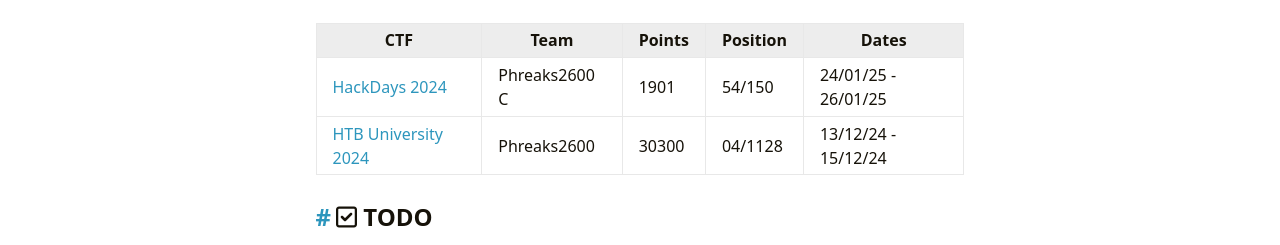
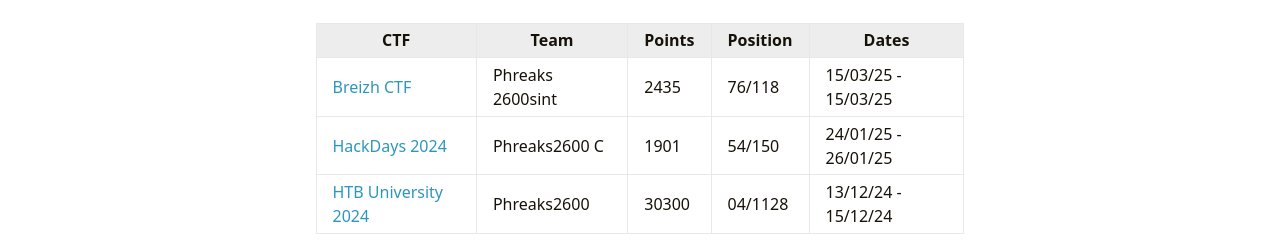
Before and after one commit to Paiinxz/paiinxz.github.io, a plain HTML site: page about/index.html in a window 1280 px wide. Shown: the part 534-779 px from the top of the page. Drawn offline with nearby package versions, Linux system fonts and the light colour scheme; some packages are replaced by stand-ins of ours.

Commit message:
add about

```diff
--- a/about/index.html
+++ b/about/index.html
@@ -35,7 +35,7 @@
         "mainEntityOfPage": {
             "@type": "WebPage",
             "@id": "https:\/\/paiinxz.github.io\/about\/"
-        },"genre": "page","wordcount":  144 ,
+        },"genre": "page","wordcount":  153 ,
         "url": "https:\/\/paiinxz.github.io\/about\/","publisher": {
             "@type": "Organization",
             "name": ""},"author": {
@@ -109,6 +109,13 @@
   </thead>
   <tbody>
       <tr>
+          <td><a href="https://www.ctf.bzh/" target="_blank" rel="noopener noreffer ">Breizh CTF</a></td>
+          <td>Phreaks 2600sint</td>
+          <td>2435</td>
+          <td>76/118</td>
+          <td>15/03/25 - 15/03/25</td>
+      </tr>
+      <tr>
           <td><a href="https://ctf.hackday.fr/" target="_blank" rel="noopener noreffer ">HackDays 2024</a></td>
           <td>Phreaks2600 C</td>
           <td>1901</td>
```
